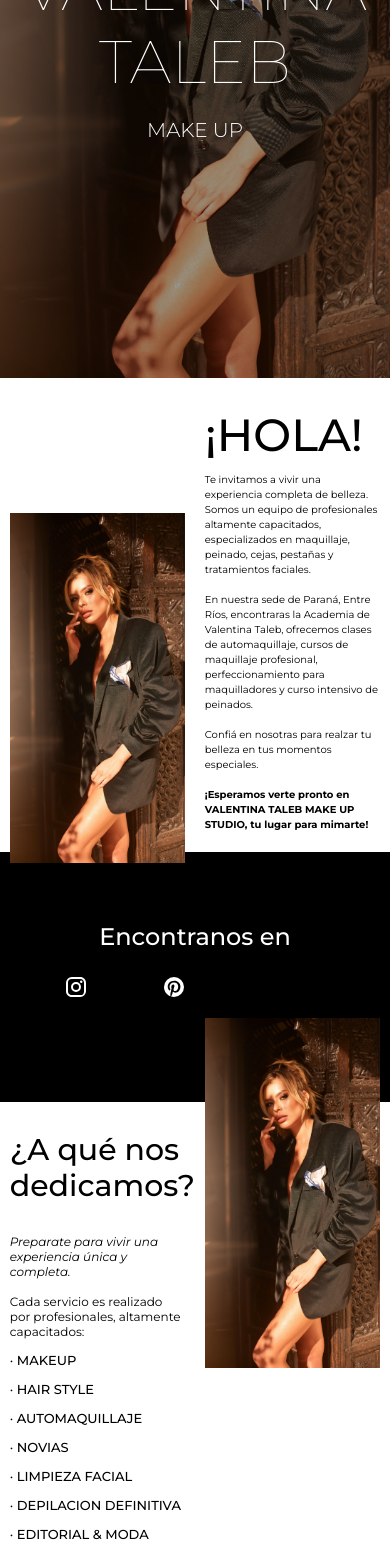
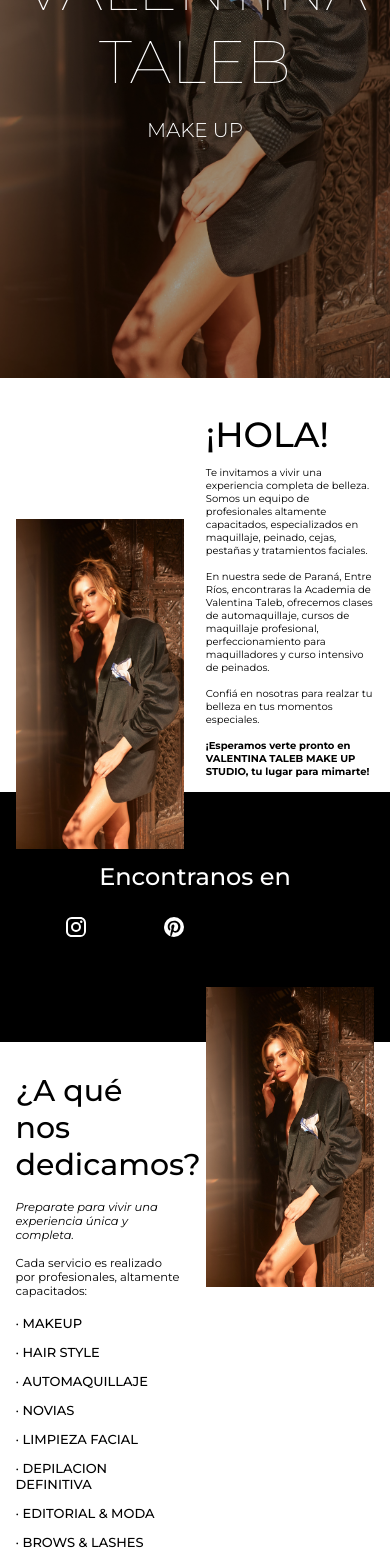
Before and after one commit to justinait/vtaleb, a React (Vite) app: page / in a window 390 px wide. Shown: the part 432-1988 px from the top of the page. Built offline with nearby package versions, Linux system fonts and the light colour scheme.

Commit message:
perfecto mobile

```diff
--- a/src/Components/About/About.css
+++ b/src/Components/About/About.css
@@ -18,7 +18,7 @@
 }
 .aboutBox1{
     display: flex;
-    justify-content: space-around;
+    justify-content: space-between;
 }
 .aboutText {
     width: 45%;
--- a/src/Components/HomeServices/HomeServices.css
+++ b/src/Components/HomeServices/HomeServices.css
@@ -1,48 +1,46 @@
 .homeServicesContainer {
     display: flex;
-    justify-content: space-around;
-    height: 560px;
+    justify-content: space-between;
+    height: 550px;
+    padding: 0 4%;
 }
 .homeServicesText{
-    font-size: 12px;
+    font-size: 11.5px;
     font-weight: 400;
     text-align: left;
 }
 .homeServicesTitle{
     font-size: 30px;
     font-weight: 500;
-    line-height: 36px;
-    letter-spacing: 0em;
+    margin: 1em 0 10%;
     text-align: left;
 }
 
 .homeServicesImage {
-    width: 45%;
+    width: 47%;
     object-fit: cover;
     position: relative;
-    bottom: 15%;
-    height: 350px;
+    bottom: 10%;
+    height: 300px;
 }
 .homeServicesItems {
     font-size: 13px;
     font-weight: 500;
-    letter-spacing: 0em;
     text-align: left;
     text-transform: uppercase;
+    margin-top: 10%;
 }
 
 .button {
-    font-size: 15px;
+    font-size: 14px;
     font-weight: 600;
     text-transform: uppercase;
     letter-spacing: 0em;
     text-align: center;
     background-color: black;
-
-    padding: 8% 7%;
+    padding: 8% 10%;
     color: white;
-
-    width: 20vw;
+    width: 21vw;
     margin: auto;
     margin-top: 15%;
 }
--- a/src/Components/Introduction/Introduction.css
+++ b/src/Components/Introduction/Introduction.css
@@ -1,34 +1,31 @@
 .introContainer {
-    height: 450px;
+    height: 390px;
     display: flex;
-    justify-content: space-around;
+    justify-content: space-between;
+    padding: 0 4%;
 }
 
 .introImage {
-    width: 45%;
+    width: 47%;
     object-fit: cover;
     position: relative;
-    top: 30%;
-    height: 350px;
+    top: 36%;
+    height: 330px;
 }
 .introTextBox{
-    width: 45%;
+    width: 47%;
 }
 .introTitle {
-    font-size: 45px;
+    font-size: 35px;
     font-weight: 500;
-    line-height: 54px;
-    letter-spacing: 0em;
     text-align: left;
-    margin: 30px 0 5px 0;
+    margin: 35px 0 0px 0;
 }
 
 .introText {
     font-size: 12px;
     font-size: 10px;
     font-weight: 400;
-    line-height: 15px;
-    letter-spacing: 0em;
     text-align: left;
 }
 @media(min-width: 600px){
@@ -39,6 +36,7 @@
     .introImage {
         top: 34%;
         height: 350px;
+        width: 40%;
     }
     .introContainer {
         height: 400px;
@@ -56,10 +54,9 @@
     .introImage {
         top: 60px;
         height: 500px;
-        width: 40%;
     }
     .introContainer{
-        justify-content: space-evenly;
+        justify-content: space-between;
         height: 450px;
     }
 }
```
